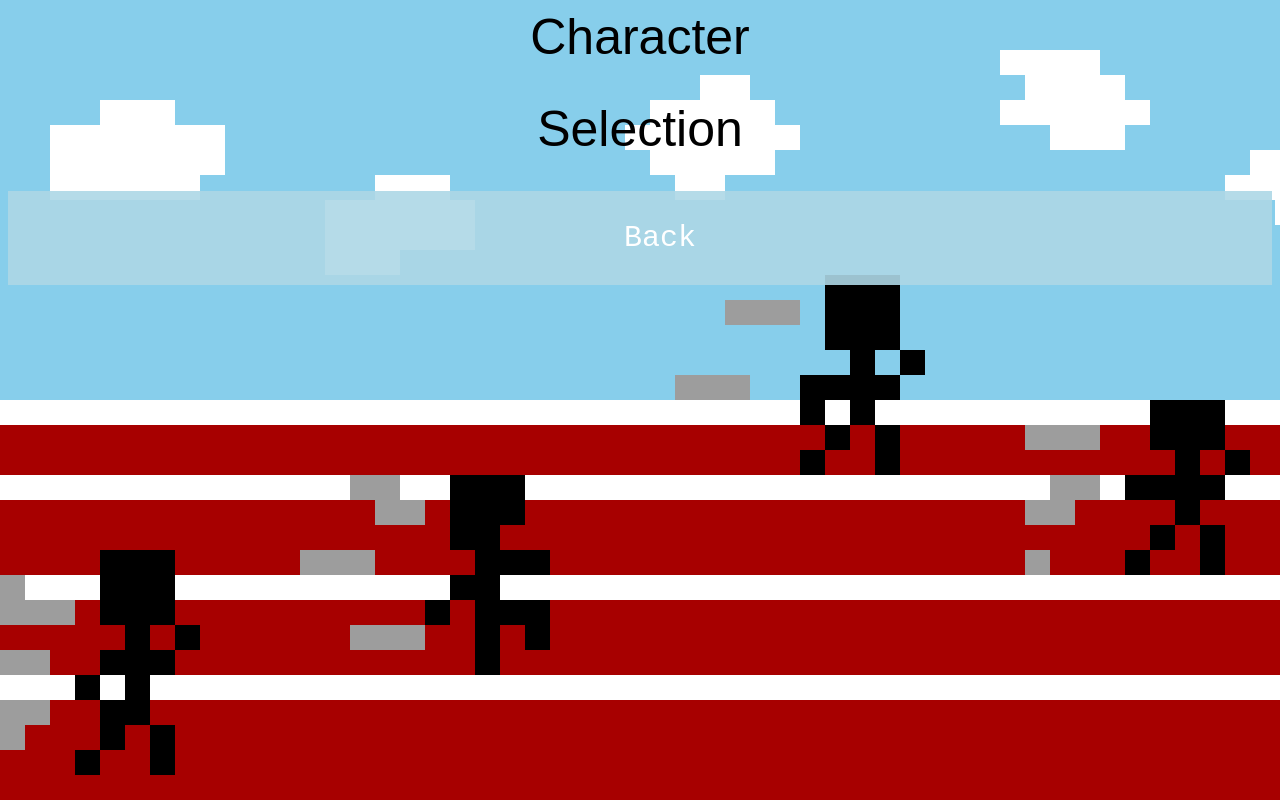
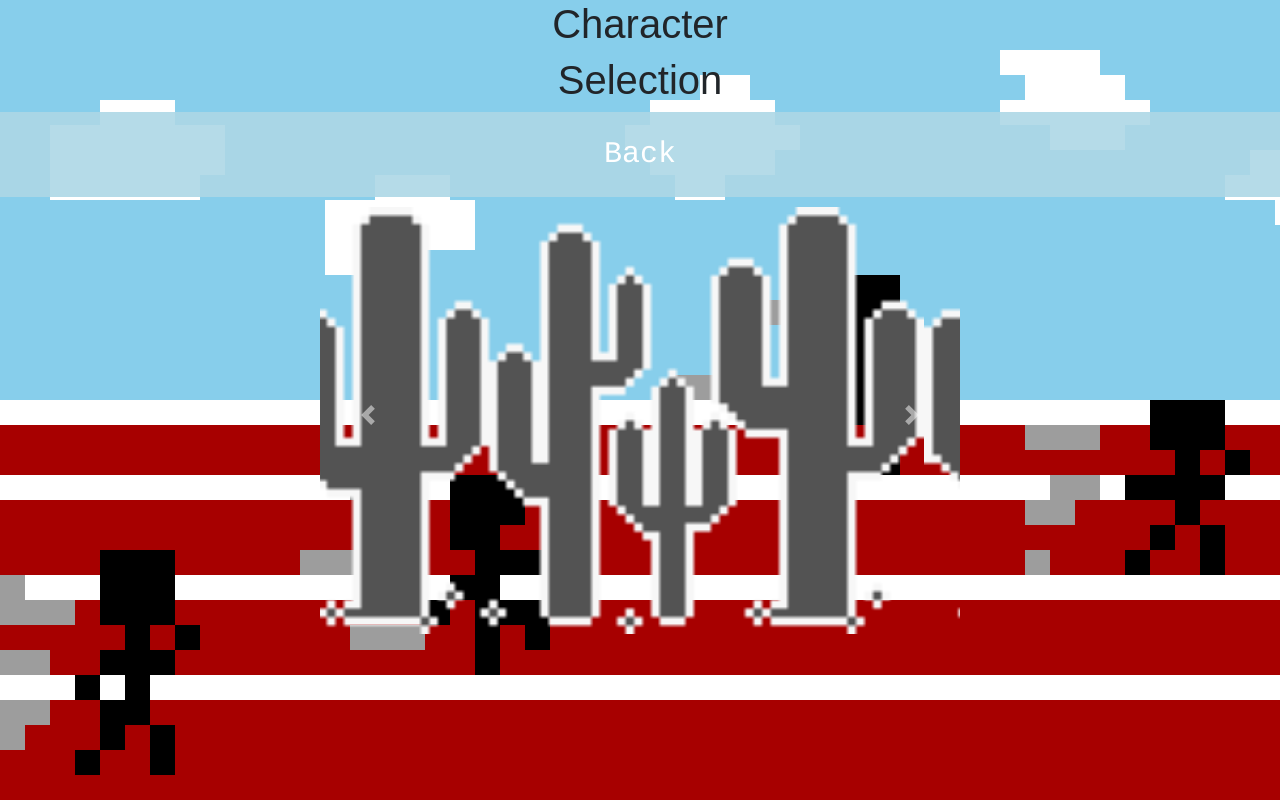
Before and after one commit to Etown-CS310/racepace, a plain HTML site: page menu_page/character.html in a window 1280 px wide. Drawn offline with nearby package versions, Linux system fonts and the light colour scheme; a web font is replaced by a local one.

Commit message:
added a carousel to the character page, edited css

```diff
--- a/css/menu.css
+++ b/css/menu.css
@@ -34,11 +34,14 @@ nav a{
     color:white;
     padding:25px 25px;
     text-decoration: none;
+
 }
 
 
 nav a:hover{
     background-color: rgb(85, 160, 185);
+    color:white;
+    text-decoration: none;
 }
 
 button {
@@ -62,19 +65,25 @@ button:hover {
 
 }
 
-ul {
+nav ul {
     list-style-type: none;
     align-content: center;
     font-size: 30px;
-
+    margin: 0;
+    padding: 10;
 }
 
 nav {
     display: flex;
     justify-content: center;
-    background-color: rgb(173, 216, 230, .9);
+    align-items: center;
+    background-color: rgba(173, 216, 230, 0.9);
+    padding: 10px;
+}
 
-
+.nav_links {
+    text-align: center;
+    font-family:Courier;
 }
 
 table.center {
@@ -95,3 +104,15 @@ th, td {
   padding: 8px 10px;
   font-size: 50px;
 }
+
+
+.carousel {
+    width: 50%;
+    margin: 0 auto;
+}
+
+.carousel-item img {
+    width: 100%;
+    height: auto;
+    margin-top: 10px;
+}
--- a/menu_page/character.html
+++ b/menu_page/character.html
@@ -8,6 +8,9 @@
     <link rel="preconnect" href="https://fonts.googleapis.com">
     <link rel="preconnect" href="https://fonts.gstatic.com" crossorigin>
     <link href="https://fonts.googleapis.com/css2?family=Sixtyfour+Convergence&display=swap" rel="stylesheet">
+
+    <link rel="stylesheet" href="https://stackpath.bootstrapcdn.com/bootstrap/4.5.2/css/bootstrap.min.css">
+
 </head>
 <body>
     <h1>Character</h1>
@@ -18,6 +21,33 @@
         </ul>
     </nav>
 
+    <div id="carouselExampleControls" class="carousel slide" data-ride="carousel">
+        <div class="carousel-inner">
+          <div class="carousel-item active">
+            <img class="d-block w-100" src="../Images/big-cactus3.png" alt="First slide">
+          </div>
+          <div class="carousel-item">
+            <img class="d-block w-100" src="../Images/big-cactus3.png" alt="Second slide">
+          </div>
+          <div class="carousel-item">
+            <img class="d-block w-100" src="../Images/big-cactus3.png" alt="Third slide">
+          </div>
+        </div>
+        <a class="carousel-control-prev" href="#carouselExampleControls" role="button" data-slide="prev">
+          <span class="carousel-control-prev-icon" aria-hidden="true"></span>
+          <span class="sr-only">Previous</span>
+        </a>
+        <a class="carousel-control-next" href="#carouselExampleControls" role="button" data-slide="next">
+          <span class="carousel-control-next-icon" aria-hidden="true"></span>
+          <span class="sr-only">Next</span>
+        </a>
+      </div>
+
+
+    <script src="https://code.jquery.com/jquery-3.5.1.slim.min.js"></script>
+    <script src="https://cdn.jsdelivr.net/npm/@popperjs/core@2.9.2/dist/umd/popper.min.js"></script>
+    <script src="https://stackpath.bootstrapcdn.com/bootstrap/4.5.2/js/bootstrap.min.js"></script>
+
 
 </body>
 </html>
```
